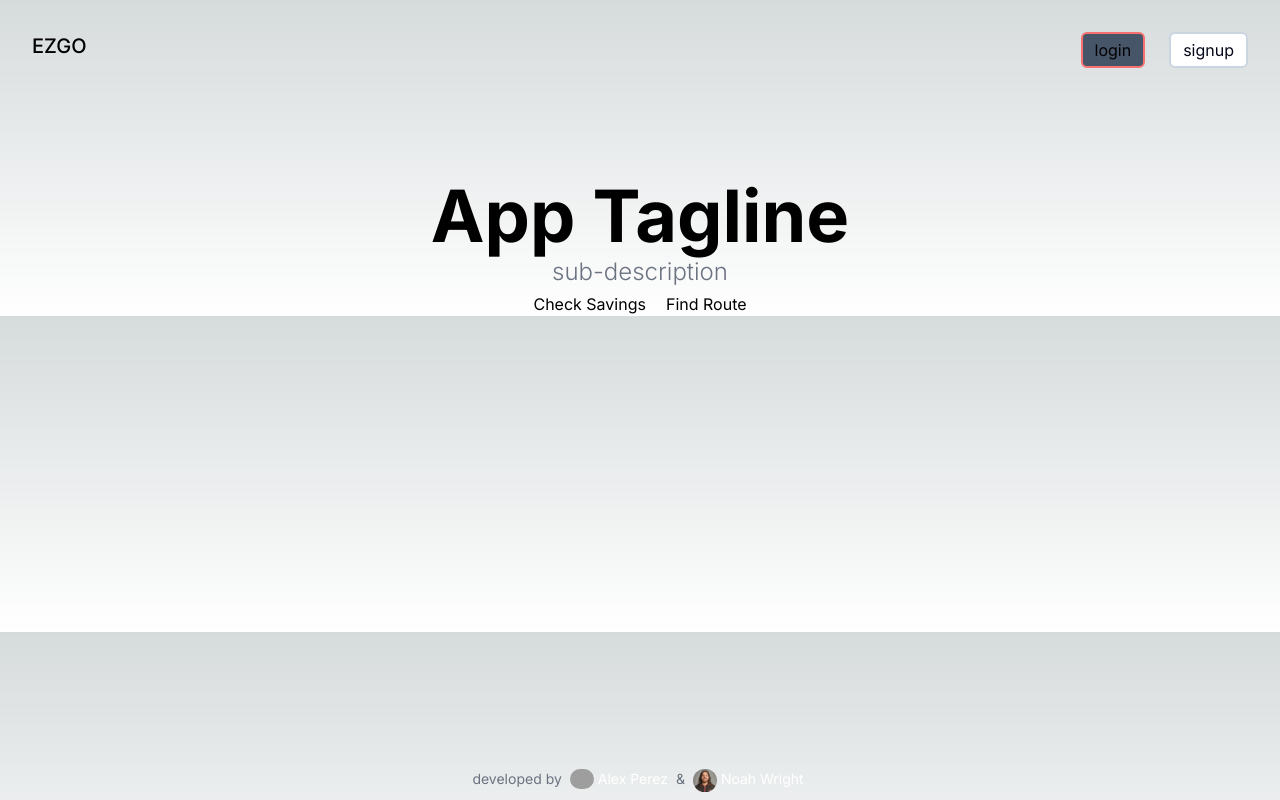
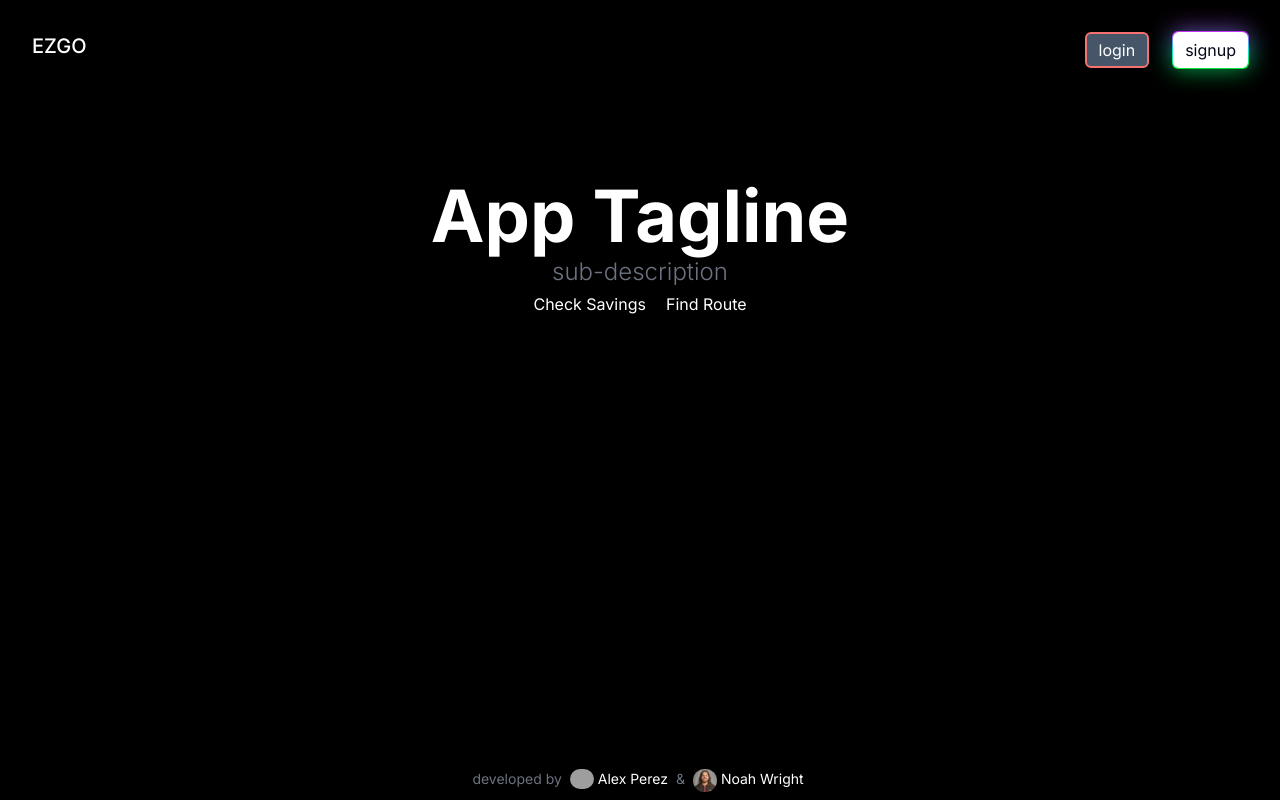
Before and after one commit to agp745/EzGo, a Next.js app: page / in a window 1280 px wide. Built offline with nearby package versions, Linux system fonts and the light colour scheme; grey boxes are pictures that could not be loaded.

Commit message:
signup button complete

```diff
--- a/src/app/globals.css
+++ b/src/app/globals.css
@@ -3,17 +3,15 @@
 @tailwind utilities;
 
 :root {
-  --foreground-rgb: 0, 0, 0;
-  --background-start-rgb: 214, 219, 220;
-  --background-end-rgb: 255, 255, 255;
-}
+  --foreground-rgb: 255, 255, 255;
+  --background-start-rgb: 0, 0, 0;
+  --background-end-rgb: 0, 0, 0;
 
-@media (prefers-color-scheme: dark) {
-  :root {
-    --foreground-rgb: 255, 255, 255;
-    --background-start-rgb: 0, 0, 0;
-    --background-end-rgb: 0, 0, 0;
-  }
+  --color-1: #ee0909;
+  --color-2: #fae105;
+  --color-3: #07e412;
+  --color-4: #05f5e9;
+  --color-5: #ec09f4;
 }
 
 body {
@@ -26,35 +24,25 @@ body {
     rgb(var(--background-start-rgb));
 }
 
-.AvatarRoot {
-  display: inline-flex;
-  align-items: center;
-  justify-content: center;
-  vertical-align: middle;
-  overflow: hidden;
-  user-select: none;
-  width: 45px;
-  height: 45px;
-  border-radius: 100%;
-  background-color: var(--blackA3);
+.card {
+  position: relative;
 }
 
-.AvatarImage {
-  width: 100%;
-  height: 100%;
-  object-fit: cover;
+.card::before,
+.card::after {
+  content: "";
+  position: absolute;
+  z-index: -1;
+  inset: -1px;
+  background: linear-gradient(
+    0deg,
+    var(--color-3),
+    var(--color-4),
+    var(--color-5)
+  );
   border-radius: inherit;
 }
 
-.AvatarFallback {
-  width: 100%;
-  height: 100%;
-  display: flex;
-  align-items: center;
-  justify-content: center;
-  background-color: white;
-  color: var(--violet11);
-  font-size: 15px;
-  line-height: 1;
-  font-weight: 500;
+.card::after {
+  filter: blur(10rem);
 }
--- a/src/components/header/header.jsx
+++ b/src/components/header/header.jsx
@@ -11,12 +11,13 @@ export const Header = () => {
                 <h1 className="text-xl font-medium">EZGO</h1>
             </div>
             <div className="RIGHT flex gap-6">
-                <div className="bg-slate-600 border-2 border-solid border-red-400 rounded-md px-3 py-1">
+                <button className="bg-slate-600 border-2 border-solid border-red-400 rounded-md px-3 py-1">
                     <Link href={'/'}>login</Link>
-                </div>
-                <div className="bg-white hover:bg-gray-100 transition-colors duration-75 ease-in border-2 border-solid border-slate-300 text-slate-950 rounded-md px-3 py-1">
+                </button>
+                <button
+                   className="card bg-white hover:bg-gray-100 after:blur-md after:animate-pulse border-1 transition-colors duration-75 ease-in text-slate-950 rounded-md px-3 py-1">
                     <Link href={'/'}>signup</Link>
-                </div>
+                </button>
             </div>
         </section>
     )
```
Also changed, not shown: src/app/page.jsx (renamed from src/app/page.js).
